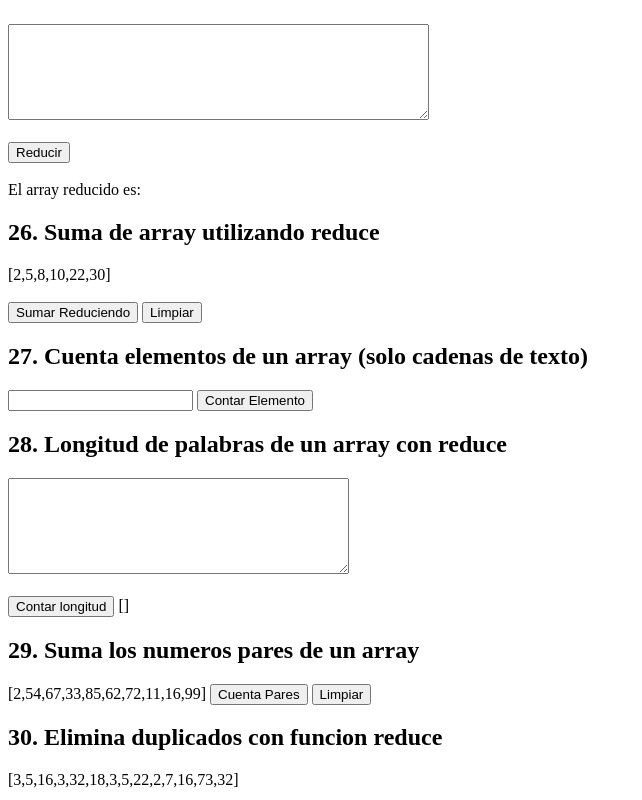
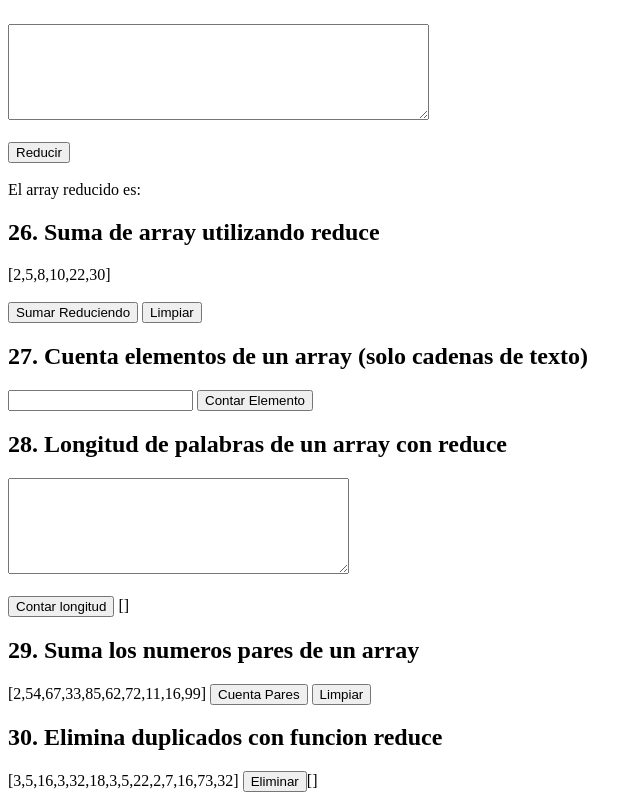
Before and after one commit to matiasmoscone1/practica-ejercicios-logica-programacion-react, a React (Vite) app: page / in a window 1280 px wide. Shown: the part 4599-5399 px from the top of the page, without its empty margins (0-642 px from the left). Built offline with nearby package versions, Linux system fonts and the light colour scheme.

Commit message:
Ejercicio 30 terminado, completo, faltan detalles

```diff
--- a/src/ejercicios/DuplicadosReduce.jsx
+++ b/src/ejercicios/DuplicadosReduce.jsx
@@ -3,10 +3,25 @@
 //30. Eliminar Duplicados: Escribe una función que tome un array y elimine los elementos
 //duplicados, devolviendo un nuevo array sin duplicados.
 
+import { useState } from "react";
+
 
 const DuplicadosReduce = () => {
 
     const arrayNumeros = [3, 5, 16, 3, 32, 18, 3, 5, 22, 2, 7, 16, 73, 32];
+    const [resultado, setResultado] = useState([]);
+
+    const eliminaReduce = (arr) => {
+
+        const nuevoArray = arr.reduce((list, val) => {
+            if(!list.includes(val)){
+                list.push(val);
+            }
+            return list;
+        }, []);
+
+        setResultado(nuevoArray);
+    }
 
 
 
@@ -14,8 +29,9 @@ const DuplicadosReduce = () => {
     <div>
         <h2>30. Elimina duplicados con funcion reduce</h2>
 
-        {`[${arrayNumeros.join(",")}]`}
-
+        {`[${arrayNumeros.join(",")}]`}{" "}
+        <button onClick={() => eliminaReduce(arrayNumeros)}>Eliminar</button>
+        {`[${resultado}]`}
 
 
     </div>
```
